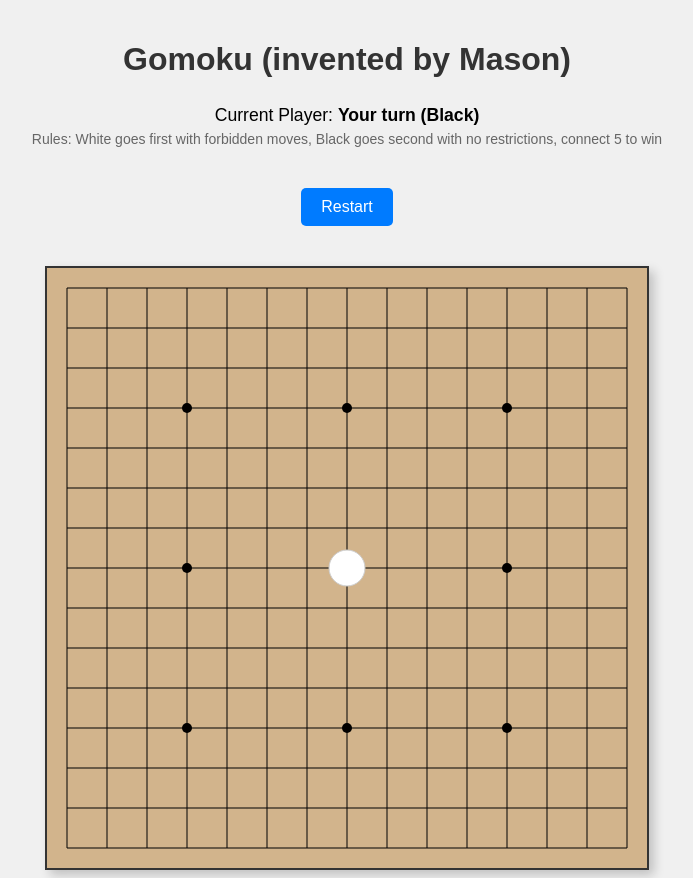
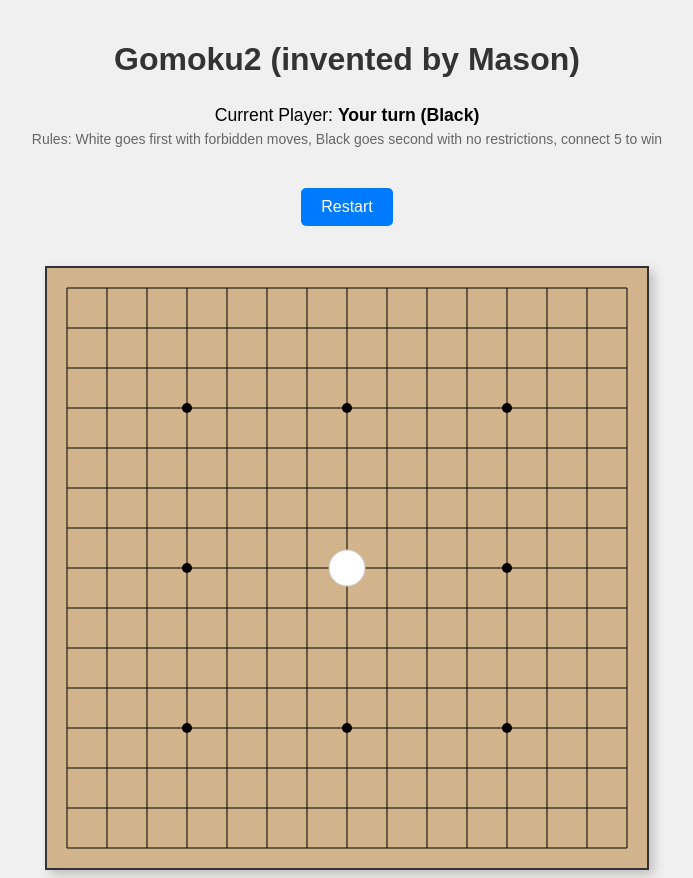
Before and after one commit to MasonWEI01/Gomoku, a plain HTML site: page index.html in a window 1280 px wide. Shown: the whole page, without its empty margins (293-986 px from the left). Drawn offline with Linux system fonts and the light colour scheme.

Commit message:
index.html

```diff
--- a/index.html
+++ b/index.html
@@ -3,11 +3,11 @@
 <head>
     <meta charset="UTF-8">
     <meta name="viewport" content="width=device-width, initial-scale=1.0">
-    <title>Gomoku</title>
+    <title>Gomoku2</title>
     <link rel="stylesheet" href="style.css">
 </head>
 <body>
-    <h1>Gomoku (invented by Mason)</h1>
+    <h1>Gomoku2 (invented by Mason)</h1>
     <div class="game-info">
         <p>Current Player: <span id="current-player">Computer (White)</span></p>
         <p style="font-size: 14px; color: #666;">Rules: White goes first with forbidden moves, Black goes second with no restrictions, connect 5 to win</p>
```
